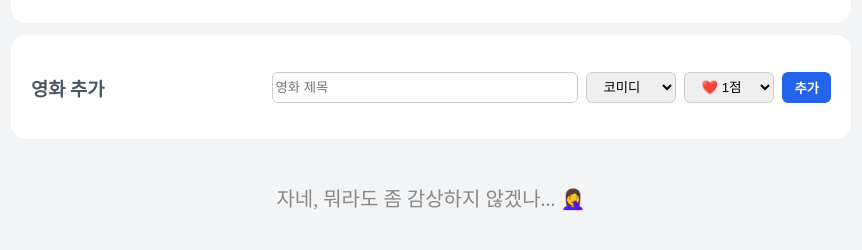
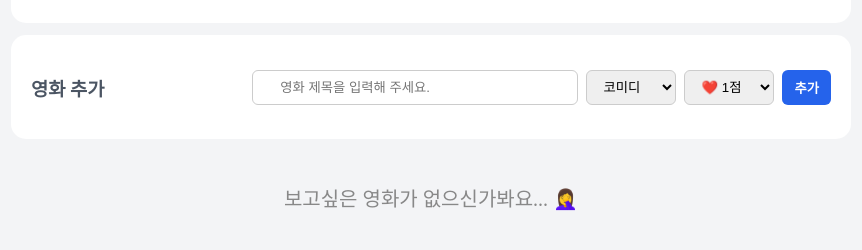
Before and after one commit to Drtr92/practice-01-movie, a React (Vite) app: page / in a window 1280 px wide. Shown: the part 154-404 px from the top of the page, without its empty margins (249-1111 px from the left). Built offline with nearby package versions, Linux system fonts and the light colour scheme; the HTML template or start-up script is replaced by a standard one.

Commit message:
스타일링 다듬기 + border-line 버그 수정

```diff
--- a/src/App.jsx
+++ b/src/App.jsx
@@ -67,7 +67,7 @@ function App() {
 
     const cardList =
         card.length === 0 ? (
-            <div className={styles.empty}> 자네, 뭐라도 좀 감상하지 않겠나... 🤦‍♀️</div>
+            <div className={styles.empty}> 보고싶은 영화가 없으신가봐요... 🤦‍♀️</div>
         ) : (
             card.map((item, index) => {
                 return (
@@ -116,7 +116,7 @@ function App() {
                     <input
                         className={styles.input}
                         onChange={handleChangeName}
-                        placeholder={"영화 제목"}
+                        placeholder={"    영화 제목을 입력해 주세요."}
                         value={name}
                     />
                     <select className={styles.select} onChange={handleSelectGenre} value={genre}>
--- a/src/App.module.css
+++ b/src/App.module.css
@@ -24,21 +24,29 @@ fieldset {
 
 .select {
     width: 90px;
-    padding: 6px 12px;
+    padding: 8px 12px;
+    box-sizing: border-box;
     border: 1px solid #ccc;
     border-radius: 6px;
 }
 
 .input {
     width: 300px;
+    padding: 8px 12px;
     border: 1px solid #ccc;
     border-radius: 6px;
 }
 
+.input:hover,
+.select:hover {
+    outline: 2px solid #2563eb;
+    border: 1px solid #2563eb;
+}
+
 .input:focus,
 .select:focus {
-    outline: none;
-    border: 3px solid #2563eb;
+    outline: 2px solid #2563eb;
+    border: 1px solid #2563eb;
 }
 
 .button {
@@ -52,16 +60,14 @@ fieldset {
 
 .button:hover {
     background-color: #1d4ed8;
+    cursor: pointer;
 }
 
 .menu {
-    display: flex;
     flex-direction: row;
-    align-items: center;
     justify-content: space-between;
     width: 100%;
     max-width: 800px;
-    background: white;
     color: #4b5563;
 }
 
```
